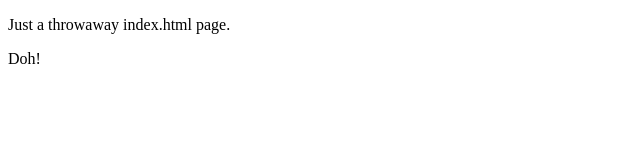
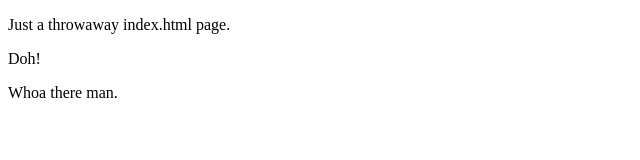
Before and after one commit to BrianCharapata/learn-github, a plain HTML site: page index.html in a window 1280 px wide. Shown: the whole page, without its empty margins (0-640 px from the left). Drawn offline with Linux system fonts and the light colour scheme.

Commit message:
another test

```diff
--- a/index.html
+++ b/index.html
@@ -4,5 +4,6 @@
 <body>
 	<p>Just a throwaway index.html page.</p>
 	<p>Doh!</p>
+	<p>Whoa there man.</p>
 </body>
 </html>
```
